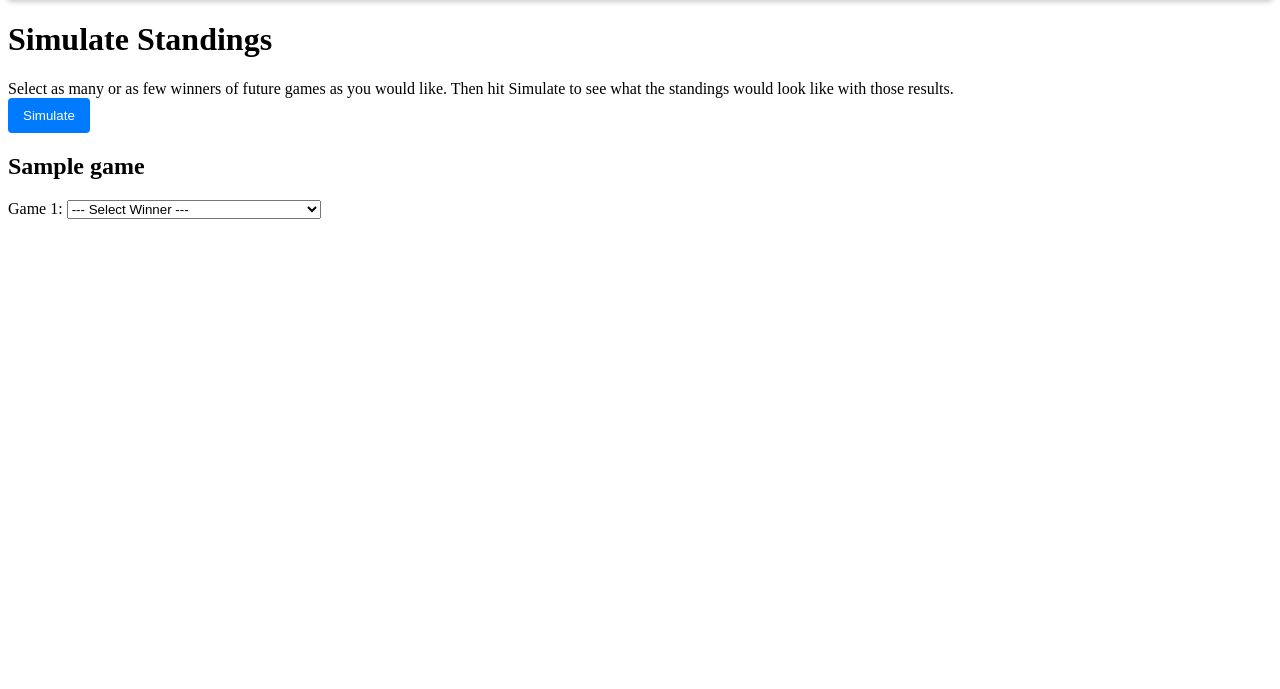
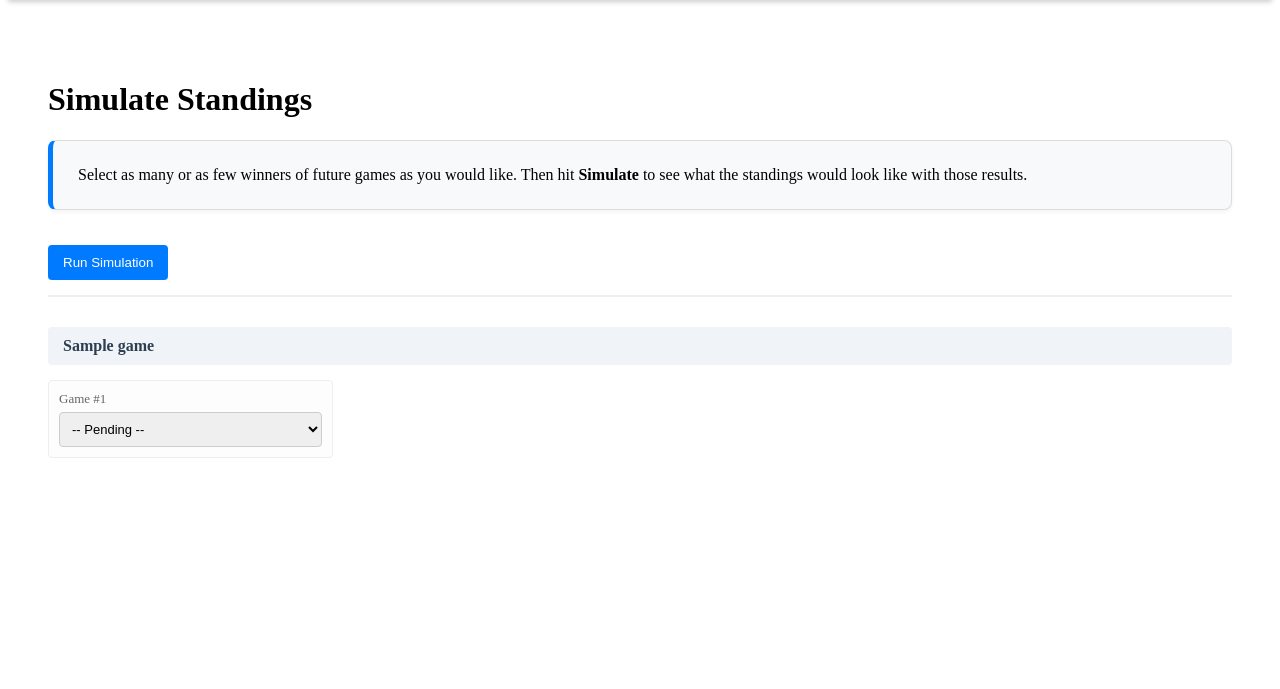
Before and after one commit to gmichnikov/madness, a Python web app: template app/templates/simulate_standings.html in a window 1280 px wide. Shown: the part 74-763 px from the top of the page. Run offline with Jinja, Linux system fonts and the light colour scheme; the template is opened without the code that fills it: most values are stand-ins (such as "Sample title", 1, 10 or a date in 2020).

Commit message:
Improve the profile and simulate pages

```diff
--- a/app/static/styles.css
+++ b/app/static/styles.css
@@ -804,3 +804,124 @@ header {
 .comparison-incorrect {
     background-color: #f8d7da;
 }
+
+/* Page Containers and Cards */
+.page-container {
+    max-width: 900px;
+    margin: 20px auto;
+    padding: 20px;
+}
+
+.card {
+    background: white;
+    border: 1px solid #ddd;
+    border-radius: 8px;
+    padding: 25px;
+    box-shadow: 0 2px 4px rgba(0,0,0,0.05);
+    margin-bottom: 20px;
+}
+
+.card h2 {
+    margin-top: 0;
+    border-bottom: 1px solid #eee;
+    padding-bottom: 10px;
+    margin-bottom: 20px;
+    color: #333;
+}
+
+/* Better Form Layouts */
+.form-group {
+    margin-bottom: 20px;
+}
+
+.form-group label {
+    display: block;
+    margin-bottom: 8px;
+    font-weight: bold;
+    color: #555;
+}
+
+.form-group select, .form-group input {
+    padding: 10px;
+    border: 1px solid #ccc;
+    border-radius: 4px;
+    width: 100%;
+    max-width: 400px;
+}
+
+.profile-status {
+    display: flex;
+    gap: 20px;
+    margin-bottom: 20px;
+}
+
+.status-box {
+    flex: 1;
+    padding: 15px;
+    border-radius: 6px;
+    text-align: center;
+    border: 1px solid #eee;
+}
+
+.status-box .label {
+    display: block;
+    font-size: 12px;
+    text-transform: uppercase;
+    color: #888;
+    margin-bottom: 5px;
+}
+
+.status-box .value {
+    font-size: 18px;
+    font-weight: bold;
+}
+
+/* Simulation Grid */
+.simulation-grid {
+    display: grid;
+    grid-template-columns: repeat(auto-fill, minmax(250px, 1fr));
+    gap: 15px;
+    margin-bottom: 30px;
+}
+
+.sim-game-item {
+    padding: 10px;
+    border: 1px solid #eee;
+    border-radius: 4px;
+    background: #fdfdfd;
+}
+
+.sim-game-item label {
+    display: block;
+    font-size: 13px;
+    margin-bottom: 5px;
+    color: #666;
+}
+
+.sim-game-item select {
+    width: 100%;
+    font-size: 13px;
+}
+
+.main-content {
+    padding: 20px;
+    max-width: 1400px;
+    margin: 0 auto;
+    min-height: calc(100vh - 150px);
+}
+
+@media screen and (max-width: 768px) {
+    .main-content {
+        padding: 10px;
+    }
+}
+
+.round-header {
+    background: #f0f4f8;
+    padding: 10px 15px;
+    border-radius: 4px;
+    margin-top: 30px;
+    margin-bottom: 15px;
+    color: #2c3e50;
+    font-weight: bold;
+}
--- a/app/templates/base.html
+++ b/app/templates/base.html
@@ -103,7 +103,7 @@
             {% endif %}
         </nav>
     </header>
-    <main>
+    <main class="main-content">
         {% block content %}{% endblock %}
     </main>
 
--- a/app/templates/simulate_standings.html
+++ b/app/templates/simulate_standings.html
@@ -1,51 +1,68 @@
 {% extends "base.html" %}
 {% block title %}Simulate Standings{% endblock %}
 {% block content %}
+<div class="page-container" style="max-width: 1200px;">
     <h1>Simulate Standings</h1>
 
-<span>Select as many or as few winners of future games as you would like. Then hit Simulate to see what the standings would look like with those results.</span>
-{% if show_results %}
-    <br><span class="simulated-standings-note">Scroll down for simulated standings!</span>
-{% endif %}
+    <div class="card" style="background-color: #f8f9fa; border-left: 5px solid #007bff;">
+        <p style="margin: 0;">Select as many or as few winners of future games as you would like. Then hit <strong>Simulate</strong> to see what the standings would look like with those results.</p>
+    </div>
 
     <form method="POST">
-    <input type="submit" value="Simulate" class="btn btn-primary">
+        <div style="position: sticky; top: 70px; z-index: 100; background: white; padding: 15px 0; border-bottom: 2px solid #eee; margin-bottom: 20px;">
+            <input type="submit" value="Run Simulation" class="btn btn-primary btn-lg">
+            {% if show_results %}
+                <a href="#results" class="btn btn-secondary" style="margin-left: 10px; text-decoration: none;">View Results ↓</a>
+            {% endif %}
+        </div>
+
         {% for round_name, games in games_data.items() %}
-        <h2>{{ round_name }}</h2>
+            <div class="round-header">{{ round_name }}</div>
+            <div class="simulation-grid">
                 {% for game in games %}
-            <div>
-                <label for="game_{{ game.id }}">Game {{ game.id }}: </label>
-                <select name="game_{{ game.id }}">
-                    <option value="">--- Select Winner ---</option>
-
+                    <div class="sim-game-item">
+                        <label for="game_{{ game.id }}">Game #{{ game.id }}</label>
+                        <select name="game_{{ game.id }}" class="form-control">
+                            <option value="">-- Pending --</option>
                             {% for team in potential_winners_data[game.id] %}
                             <option value="{{ team.id }}" {% if selected_teams.get('game_' ~ game.id|string) == (team.id|string) %}selected{% endif %}>
-                        {{ team.seed }} - {{ team.name }}
+                                ({{ team.seed }}) {{ team.name }}
                             </option>
                             {% endfor %}
                         </select>
                     </div>
                 {% endfor %}
+            </div>
         {% endfor %}
     </form>
 
     {% if show_results %}
-    <h2>Simulated Standings</h2>
-    <table class="standings-table">
-
-        <tr>
-            <th>Rank</th>
+        <div id="results" style="padding-top: 50px; margin-top: 50px; border-top: 3px solid #007bff;">
+            <h2>Simulated Results</h2>
+            <div class="card">
+                <table class="standings-table" style="width: 100%;">
+                    <thead>
+                        <tr style="background-color: #f8f9fa;">
+                            <th style="width: 80px;">Rank</th>
                             <th>User</th>
-            <th>Score</th>
+                            <th style="width: 120px; text-align: center;">Simulated Score</th>
                         </tr>
+                    </thead>
+                    <tbody>
                         {% for rank, user_id, score, user_name in simulated_standings_with_rank %}
-            <tr>
+                            <tr {% if user_id == current_user.id %}id="current-user-row"{% endif %}>
                                 <td>{{ rank }}</td>
-                <td><a href="{{ url_for('view_picks', user_id=user_id) }}">{{ user_name }}</a></td>
-                <td>{{ score }}</td>
+                                <td>
+                                    <a href="{{ url_for('view_picks', user_id=user_id) }}" style="font-weight: bold; text-decoration: none;">{{ user_name }}</a>
+                                    {% if user_id == current_user.id %} (You){% endif %}
+                                </td>
+                                <td style="text-align: center; font-weight: bold; color: #007bff;">{{ score }}</td>
                             </tr>
                         {% endfor %}
-
+                    </tbody>
                 </table>
+            </div>
+        </div>
     {% endif %}
+</div>
 {% endblock %}
```
Also changed, not shown: app/templates/edit_user_profile.html (+67 -20 lines). Lines whose indentation alone changed are shown as unchanged.
